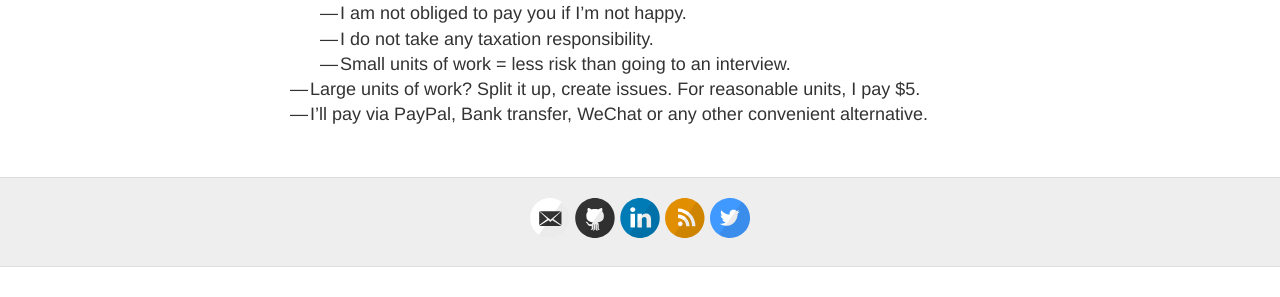
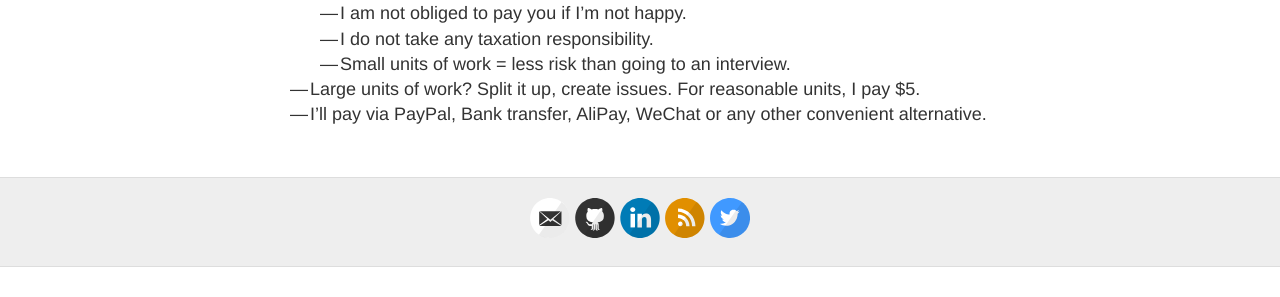
Before and after one commit to ScalaWilliam/Work, a Jekyll site: the page built from rules.md, in a window 1280 px wide. Shown: the part 445-742 px from the top of the page. Built offline with Jekyll 4.4.1, drawn with Linux system fonts in a browser that asks for light colours.

Commit message:
Update rules.md

```diff
--- a/rules.md
+++ b/rules.md
@@ -15,4 +15,4 @@ permalink: /rules/
    - I do not take any taxation responsibility.
    - Small units of work = less risk than going to an interview.
 - Large units of work? Split it up, create issues. For reasonable units, I pay $5.
-- I'll pay via PayPal, Bank transfer, WeChat or any other convenient alternative.
+- I'll pay via PayPal, Bank transfer, AliPay, WeChat or any other convenient alternative.
```
